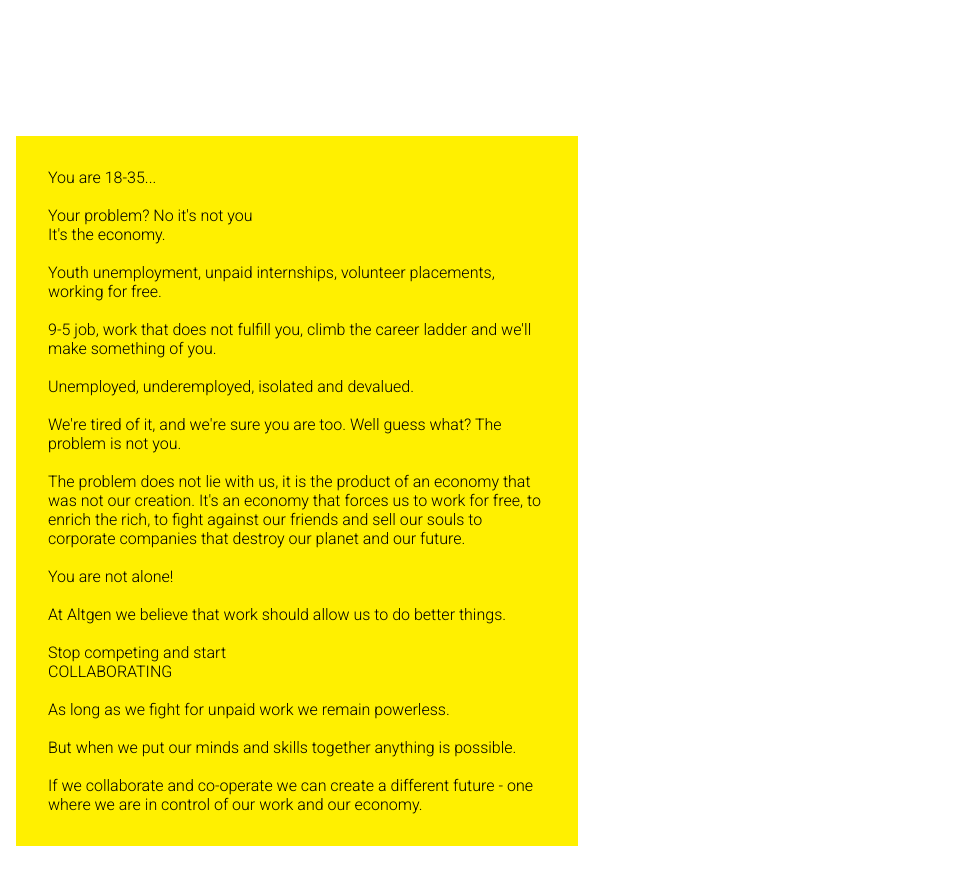
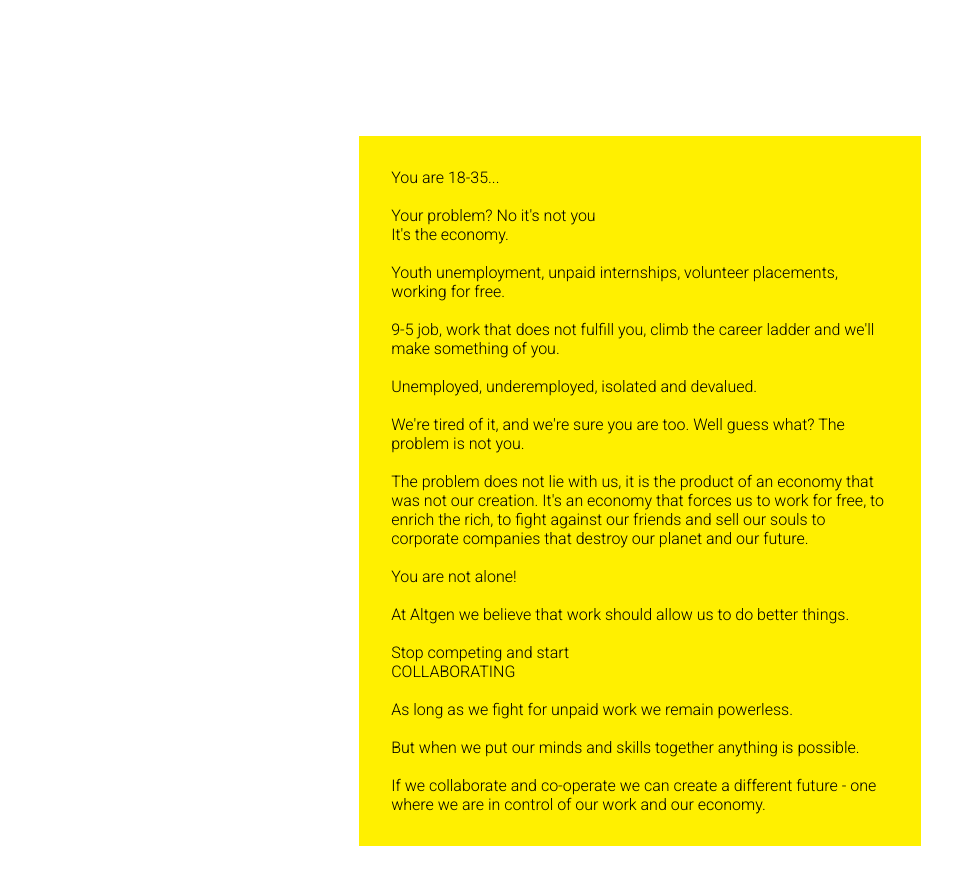
Before and after one commit to FilWisher/www-altgen, a plain HTML site: page index.html in a window 1280 px wide. Shown: the part 3960-4844 px from the top of the page, without its empty margins (0-968 px from the left). Drawn offline with Linux system fonts and the light colour scheme.

Commit message:
centered the yellow bg on its own

```diff
--- a/index.html
+++ b/index.html
@@ -170,7 +170,7 @@
     </div>
 
     <div class="subsection" id="young">
-      <div class='left yellow-bg w45 p2'>
+      <div class='m-auto yellow-bg w45 p2'>
         <p>
         You are 18-35...
         <br><br>
```
